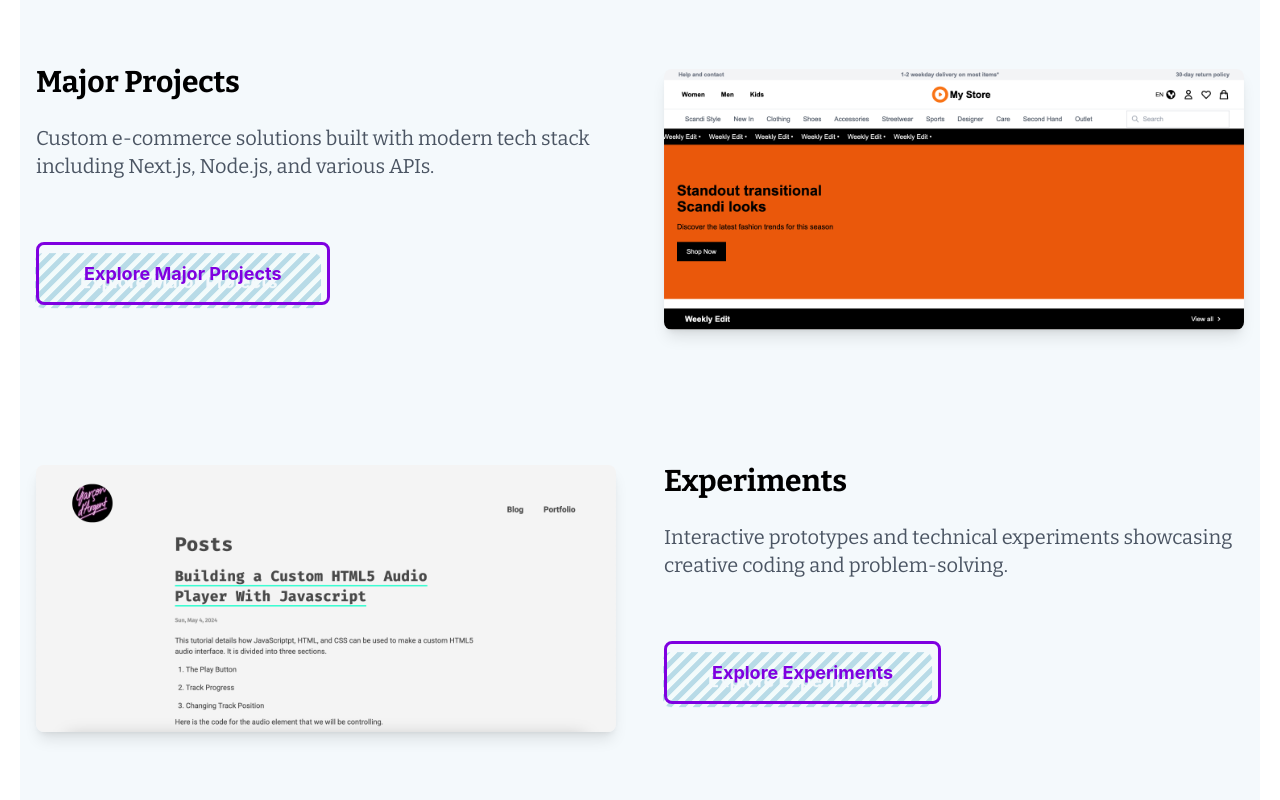
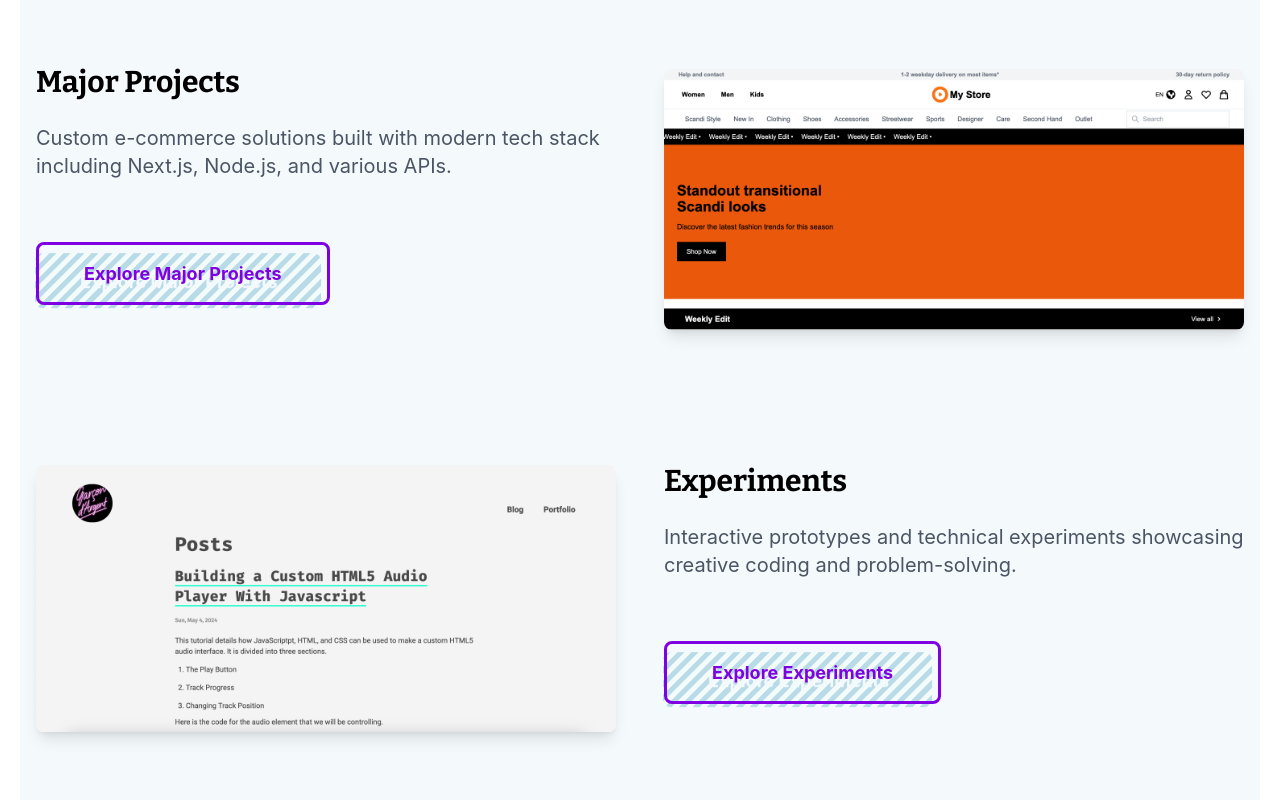
Before and after one commit to flobby41/Portfolio, a Next.js app: page / in a window 1280 px wide. Shown: the part 1820-2620 px from the top of the page. Built offline with nearby package versions, Linux system fonts and the light colour scheme.

Commit message:
Update typography styles: define system font for paragraphs and adjust heading styles in globals.css; apply system font class to skill description in page.tsx

```diff
--- a/src/app/globals.css
+++ b/src/app/globals.css
@@ -92,13 +92,29 @@
     --input: 240 3.7% 15.9%;
     --ring: 240 4.9% 83.9%;
   }
-}
 
-@layer base {
+  /* Définition des polices de base */
   body {
     font-family: 'Bitter', serif;
   }
 
+  /* Définition de la police système pour les paragraphes */
+  p {
+    font-family: -apple-system, BlinkMacSystemFont, "Segoe UI", Roboto, Helvetica, Arial, sans-serif, "Apple Color Emoji", "Segoe UI Emoji", "Segoe UI Symbol";
+  }
+
+  /* S'assurer que les paragraphes avec la classe font-bitter utilisent bien Bitter */
+  p.font-bitter {
+    font-family: 'Bitter', serif !important;
+  }
+
+  h1, h2, h3, h4, h5, h6 {
+    font-family: 'Bitter', serif;
+    font-weight: 700;
+  }
+}
+
+@layer base {
   @keyframes fadeIn {
     from {
       opacity: 0;
@@ -148,11 +164,6 @@
     width: 64px;
     height: 64px;
   }
-
-  h1, h2, h3, h4, h5, h6 {
-    font-family: 'Bitter', serif;
-    font-weight: 700;
-  }
 }
 
 @layer components {
@@ -167,6 +178,7 @@
     display: inline-block;
     position: relative;
   }
+
 
   .btn__label {
     display: inline-block;
@@ -449,6 +461,18 @@
     background-size: 8px 8px;
   }
 
+  /* Styles pour la LazySection */
+  .system-font {
+    font-family: -apple-system, BlinkMacSystemFont, Segoe UI, Roboto, Helvetica,
+      Arial, sans-serif, Apple Color Emoji, Segoe UI Emoji, Segoe UI Symbol;
+  }
+
+  /* Ciblage spécifique des paragraphes dans la LazySection */
+  section.transform p {
+    font-family: -apple-system, BlinkMacSystemFont, Segoe UI, Roboto, Helvetica,
+      Arial, sans-serif, Apple Color Emoji, Segoe UI Emoji, Segoe UI Symbol !important;
+  }
+
   /* Utility classes */
   .u-vhide {
     position: absolute !important;
--- a/src/app/page.tsx
+++ b/src/app/page.tsx
@@ -86,7 +86,7 @@ export default function Home() {
         >
           <div className={`flex-1 ${index % 2 === 0 ? 'order-1' : 'order-2'}`}>
             <h2 className="text-3xl font-bold mb-6 bg-[#F4F9FC]">{skill.title}</h2>
-            <p className="text-xl text-gray-600 mb-8">{skill.description}</p>
+            <p className="text-xl text-gray-600 mb-8 system-font">{skill.description}</p>
             <motion.a href={skill.link} className="btn"
         >
           <span className="btn__label">
```
